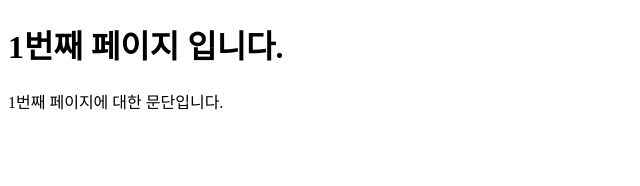
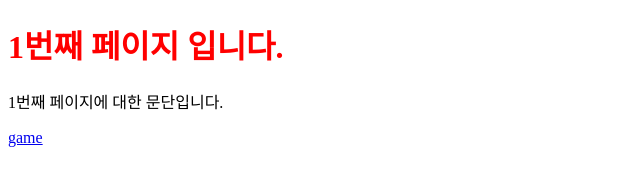
Before and after one commit to taewoo0111/vscode, a plain HTML site: page my_project1.html in a window 1280 px wide. Shown: the whole page, without its empty margins (0-640 px from the left). Drawn offline with Linux system fonts and the light colour scheme.

Commit message:
game page added

```diff
--- a/my_project1.html
+++ b/my_project1.html
@@ -4,11 +4,17 @@
     <meta charset="UTF-8">
     <meta name="viewport" content="width=device-width, initial-scale=1.0">
     <title>my_project1.html</title>
+    <style>
+        h1{
+            color: red;
+        }
+    </style>
 </head>
 <body>
     <div class="container">
         <h1>1번째 페이지 입니다.</h1>
         <p>1번째 페이지에 대한 문단입니다.</p>
+    	<a href="game.html">game</a>
     </div>
 </body>
 </html>
```
Also changed, not shown: game.html (added, +11 -0 lines).
